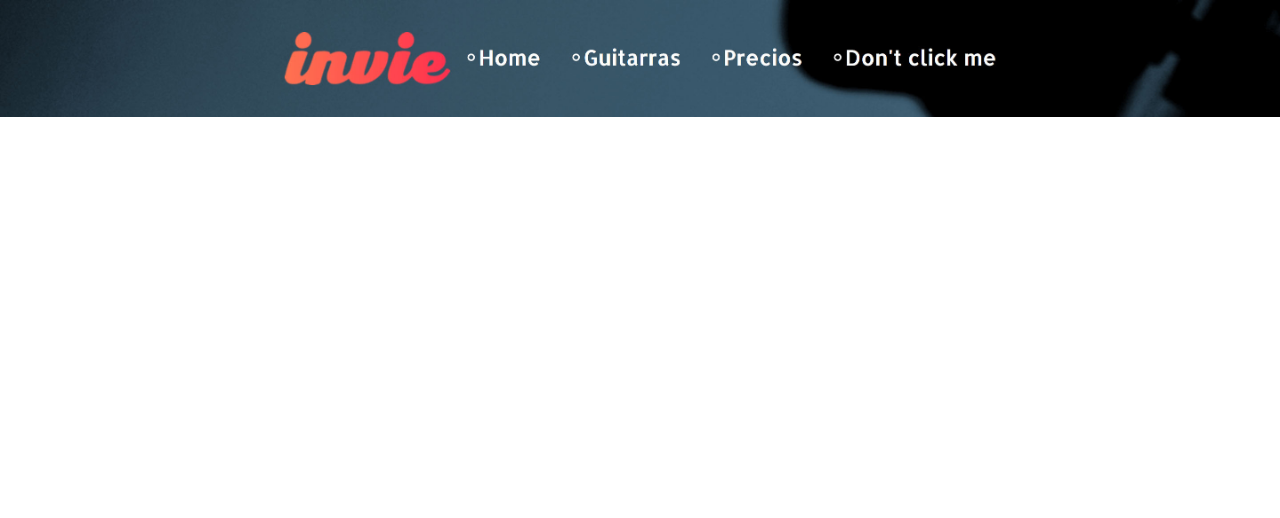
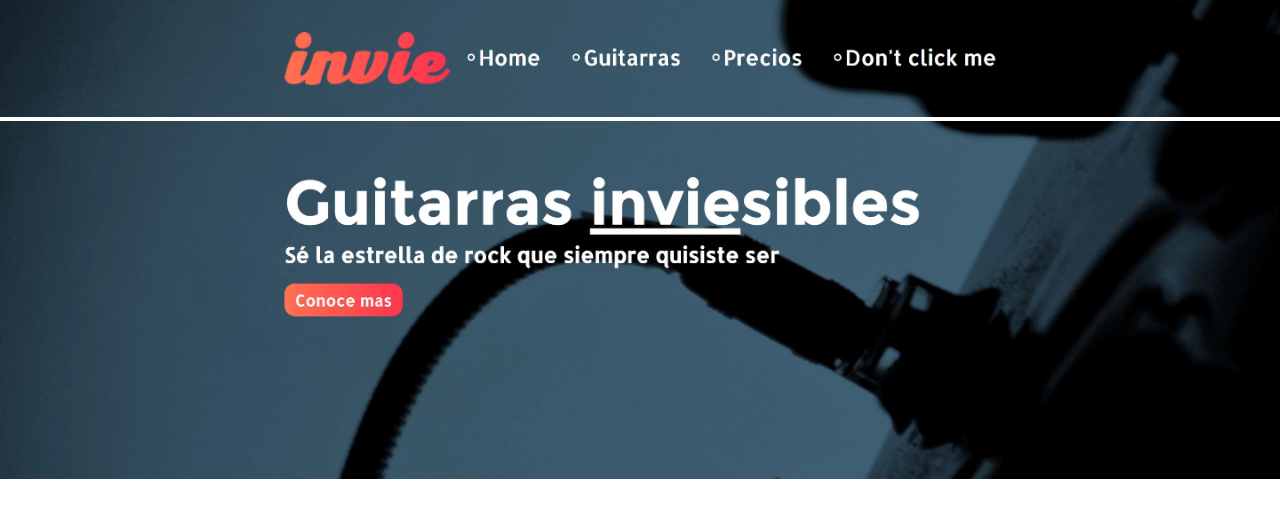
Before and after one commit to aremago/Curso_GitHub_Platzi, a plain HTML site: page index.html in a window 1280 px wide. Drawn offline with Linux system fonts and the light colour scheme.

Commit message:
Agregando nuestro hero

```diff
--- a/index.html
+++ b/index.html
@@ -16,6 +16,6 @@
 </head>
 <body>
 	<img src="header.jpg"  alt"">
-
+	<img src="hero.jpg"  alt"">
 </body>
 </html>
```
Also changed, not shown: hero.jpg (added).
